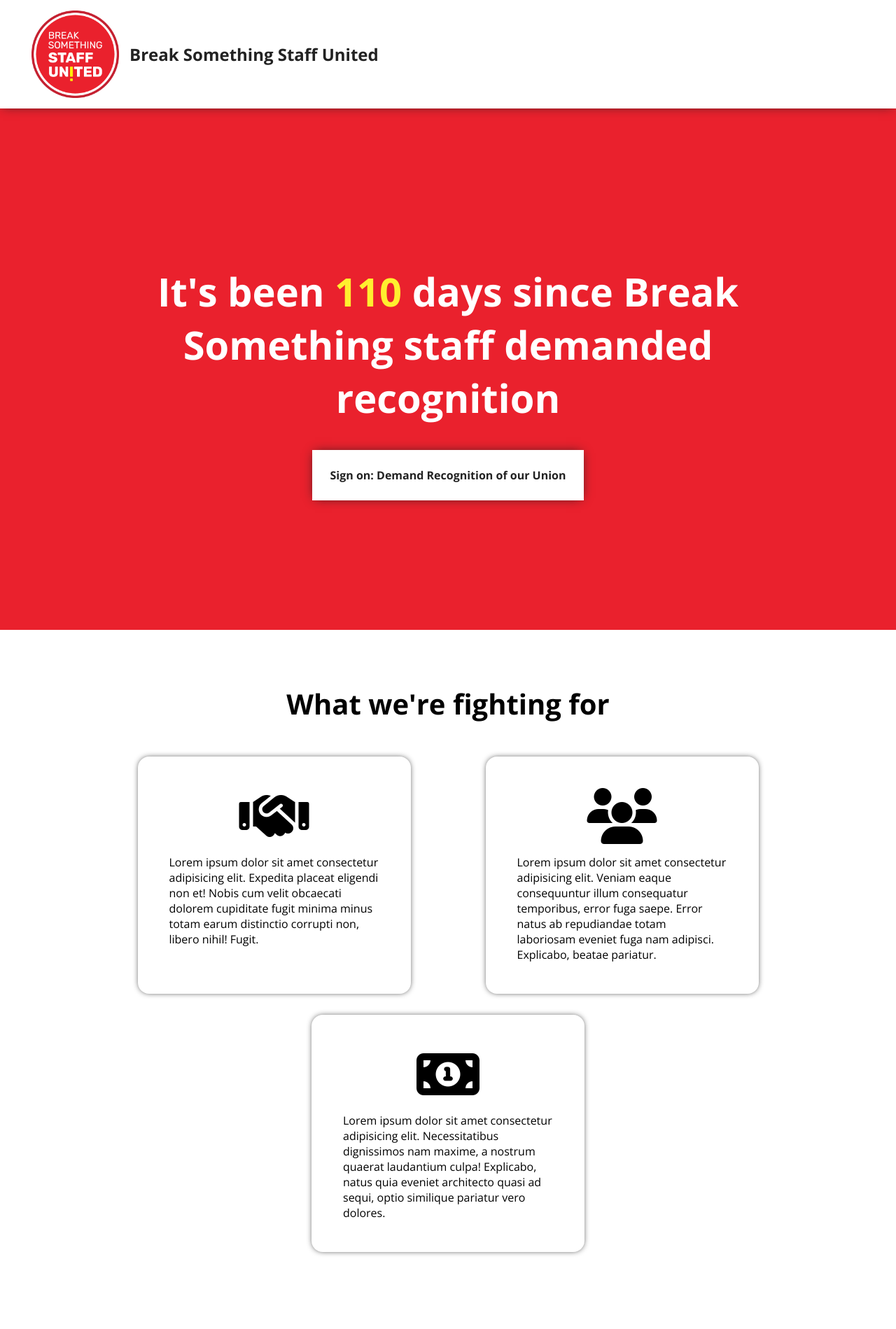
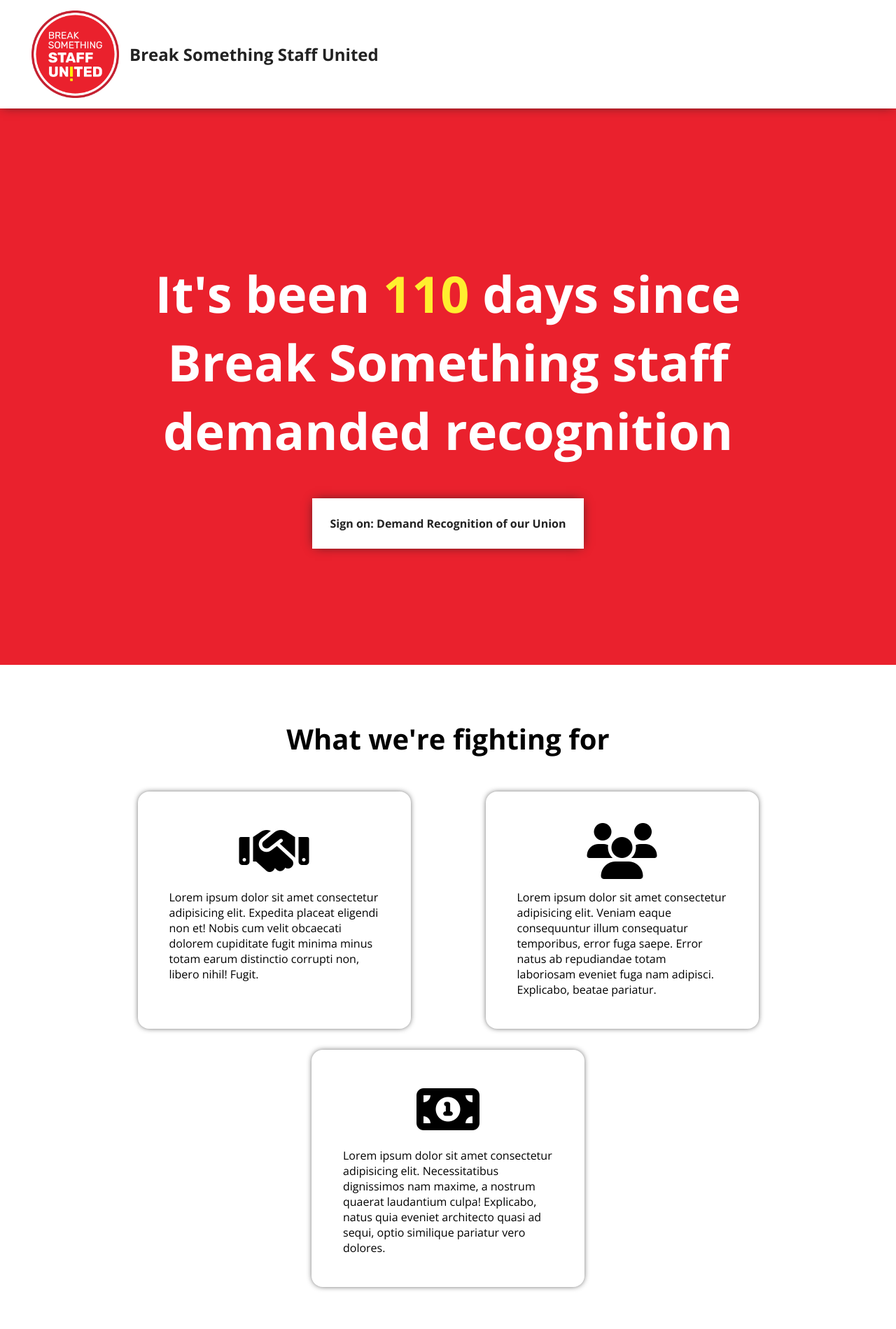
Before and after one commit to BSUnited/bs-united-website, a Jekyll site: the page built from index.markdown, in a window 1280 px wide. Shown: the whole page at 70% size. Built offline with Jekyll 4.4.1, drawn with Linux system fonts in a browser that asks for light colours; nearby versions of some CDN libraries; before the commit the page ends 1849 px from its top, so only the background shows below that.

Commit message:
Fixed header text styling

```diff
--- a/resources/css/stylesheet.css
+++ b/resources/css/stylesheet.css
@@ -52,6 +52,7 @@ header {
     display: flex;
     align-items: center;
     justify-content: center;
+    padding: 25px 15px;
 }
 
 header>div {
@@ -59,7 +60,7 @@ header>div {
 }
 
 header>div h1 {
-    font-size: 3.5rem;
+    font-size: clamp(2rem, -0.775rem + 10.333vw, 4.5rem);
     color: #fff;
     text-align: center;
 }
@@ -120,3 +121,9 @@ section h1 {
     display: block;
     font-size: 5rem;
 }
+
+@media screen and (max-width:768px) {
+    header h1 {
+        font-size: 2.5rem;
+    }
+}
```
